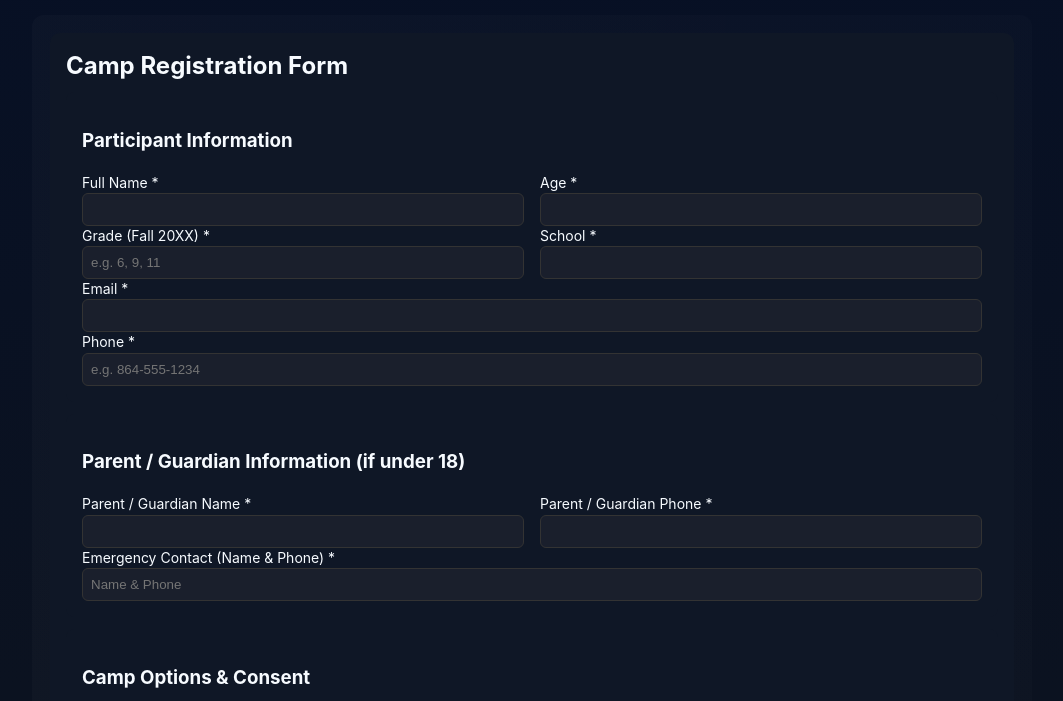
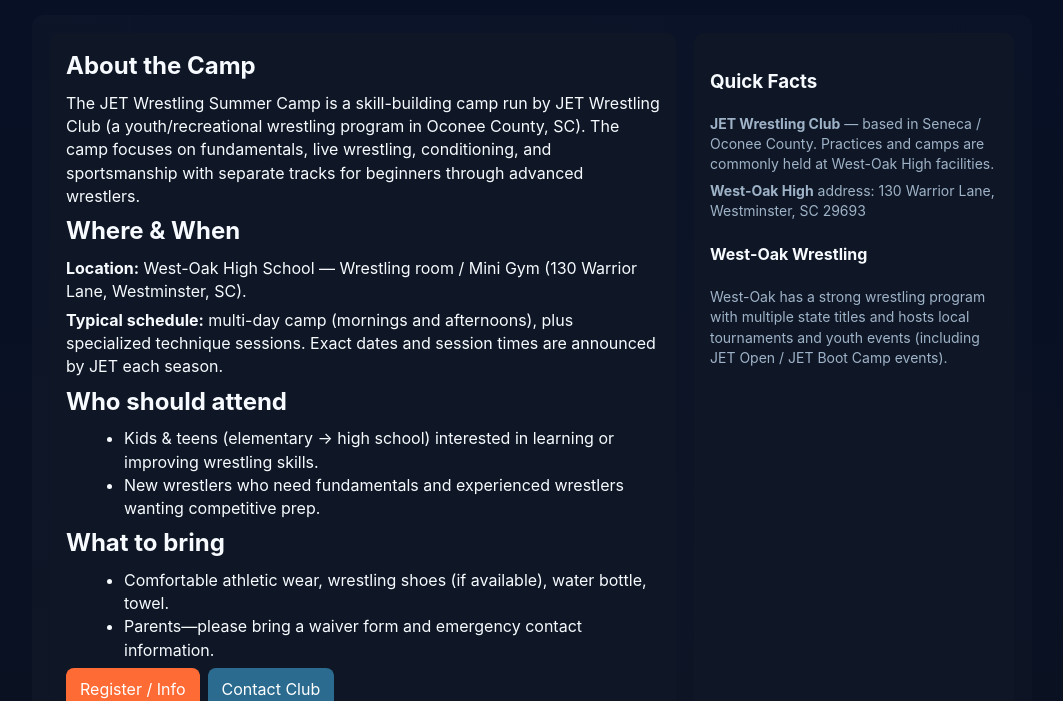
Before and after one commit to Clayton-66261/JETWRESTLING, a plain HTML site: page index.html in a window 1280 px wide. Shown: the part 89-790 px from the top of the page, without its empty margins (108-1171 px from the left). Drawn offline with Linux system fonts and the light colour scheme.

Commit message:
Update index.html

```diff
--- a/index.html
+++ b/index.html
@@ -4,48 +4,7 @@
   <meta charset="utf-8" />
   <meta name="viewport" content="width=device-width,initial-scale=1" />
   <title>JET Wrestling — Summer Camp at West-Oak High School</title>
-  <style>
-    :root{
-      --bg:#0b1220; --card:#0f1726; --accent:#ff6b35; --muted:#9fb3c8;
-      --white:#f7fbff; --radius:12px;
-    }
-    *{box-sizing:border-box}
-    body{
-      margin:0;
-      font-family:Inter, system-ui, -apple-system, "Segoe UI", Roboto, "Helvetica Neue", Arial;
-      background: linear-gradient(180deg,#071025 0%, #0b1220 60%);
-      color:var(--white); padding:28px; line-height:1.45;
-      -webkit-font-smoothing:antialiased;
-    }
-    .wrap{max-width:1000px;margin:0 auto}
-    header{display:flex;gap:18px;align-items:center;justify-content:space-between}
-    header h1{margin:0;font-size:22px}
-    header p{margin:6px 0 0 0;color:var(--muted)}
-    .hero{
-      background:linear-gradient(90deg, rgba(255,255,255,0.02), rgba(255,255,255,0.01));
-      border-radius:var(--radius); padding:18px; margin-top:18px;
-    }
-    .grid{display:grid; grid-template-columns: 1fr 320px; gap:18px}
-    .card{background:var(--card); padding:16px; border-radius:10px; margin-bottom:18px;}
-    h2{margin:0 0 8px 0}
-    p{margin:6px 0}
-    .cta{display:flex;gap:8px;flex-wrap:wrap}
-    .btn{background:var(--accent); color:#fff; border:0;padding:10px 14px;border-radius:8px;cursor:pointer;text-decoration:none}
-    .muted{color:var(--muted);font-size:14px}
-    footer{margin-top:20px;color:var(--muted);font-size:13px}
-    ul{margin:6px 0 12px 18px}
-    .meta{font-size:13px;color:var(--muted)}
-
-    /* Form styles */
-    form { display: flex; flex-direction: column; gap:12px; }
-    form label { display: flex; flex-direction: column; font-size: 14px; }
-    form input, form select, form textarea { padding: 8px; border-radius: 6px; border: 1px solid #333; background: #1a1f2c; color: var(--white); }
-    form input:focus, form select:focus, form textarea:focus { outline: 2px solid var(--accent); }
-    .form-section { background: #0f1726; padding: 16px; border-radius: 8px; }
-    .form-row { display: flex; flex-wrap: wrap; gap: 16px; }
-    .form-row > div { flex: 1; min-width: 200px; }
-    .small-text { font-size: 12px; color: var(--muted); }
-  </style>
+  <link rel="stylesheet" href="styles.css" />
 </head>
 <body>
   <div class="wrap">
@@ -58,9 +17,48 @@
     </header>
 
     <section class="hero">
-      <!-- Existing content here... -->
+      <div class="grid">
+        <div class="card info">
+          <h2>About the Camp</h2>
+          <p>
+            The JET Wrestling Summer Camp is a skill-building camp run by JET Wrestling Club (a youth/recreational wrestling program in Oconee County, SC).
+            The camp focuses on fundamentals, live wrestling, conditioning, and sportsmanship with separate tracks for beginners through advanced wrestlers.
+          </p>
 
-      <!-- Registration Form Section -->
+          <h2>Where & When</h2>
+          <p><strong>Location:</strong> West-Oak High School — Wrestling room / Mini Gym (130 Warrior Lane, Westminster, SC).</p>
+          <p><strong>Typical schedule:</strong> multi-day camp (mornings and afternoons), plus specialized technique sessions. Exact dates and session times are announced by JET each season.</p>
+
+          <h2>Who should attend</h2>
+          <ul>
+            <li>Kids & teens (elementary → high school) interested in learning or improving wrestling skills.</li>
+            <li>New wrestlers who need fundamentals and experienced wrestlers wanting competitive prep.</li>
+          </ul>
+
+          <h2>What to bring</h2>
+          <ul>
+            <li>Comfortable athletic wear, wrestling shoes (if available), water bottle, towel.</li>
+            <li>Parents—please bring a waiver form and emergency contact information.</li>
+          </ul>
+
+          <div class="cta">
+            <a class="btn" href="#register">Register / Info</a>
+            <a class="btn btn-secondary" href="#contact">Contact Club</a>
+          </div>
+        </div>
+
+        <aside class="card">
+          <h3>Quick Facts</h3>
+          <p class="muted"><strong>JET Wrestling Club</strong> — based in Seneca / Oconee County. Practices and camps are commonly held at West-Oak High facilities.</p>
+          <p class="muted"><strong>West-Oak High</strong> address: 130 Warrior Lane, Westminster, SC 29693</p>
+
+          <div style="margin-top:12px">
+            <h4>West-Oak Wrestling</h4>
+            <p class="muted">West-Oak has a strong wrestling program with multiple state titles and hosts local tournaments and youth events (including JET Open / JET Boot Camp events).</p>
+          </div>
+        </aside>
+      </div>
+
       <div class="card">
         <h2 id="register">Camp Registration Form</h2>
         <form id="registration-form" method="POST" action="https://example.com/submit-registration">
@@ -149,7 +147,7 @@
           </div>
 
           <button class="btn" type="submit">Submit Registration</button>
-          <p class="small-text">* Required fields. After submission, you will receive a confirmation email (or phone call) from JET Wrestling.</p>
+          <p class="small-text">* Required fields.</p>
         </form>
       </div>
 
@@ -160,14 +158,6 @@
     </footer>
   </div>
 
-  <script>
-    // Smooth scroll (if using anchor links)
-    document.querySelectorAll('a[href^="#"]').forEach(a=>{
-      a.addEventListener('click', e=>{
-        e.preventDefault();
-        document.querySelector(a.getAttribute('href')).scrollIntoView({behavior:'smooth'});
-      });
-    });
-  </script>
+  <script src="scripts.js"></script>
 </body>
 </html>
```
